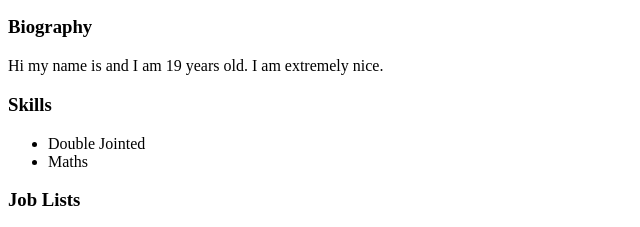
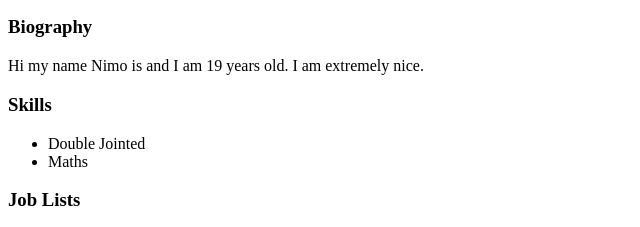
Before and after one commit to nimoibrahim/portfolio, a plain HTML site: page index.html in a window 1280 px wide. Shown: the part 357-584 px from the top of the page, 0-640 px from the left. Drawn offline with Linux system fonts and the light colour scheme.

Commit message:
readded name

```diff
--- a/index.html
+++ b/index.html
@@ -14,7 +14,7 @@
   	<h1>Portfolio: Nimo Ibrahim</h1>
   	<h2>CV</h2>
   	<h3>Biography</h3>
-  	<p>Hi my name is and I am 19 years old. I am extremely nice.</p>
+  	<p>Hi my name Nimo is and I am 19 years old. I am extremely nice.</p>
     <h3>Skills</h3>
   <ul>
     <li>Double Jointed</li>
```
